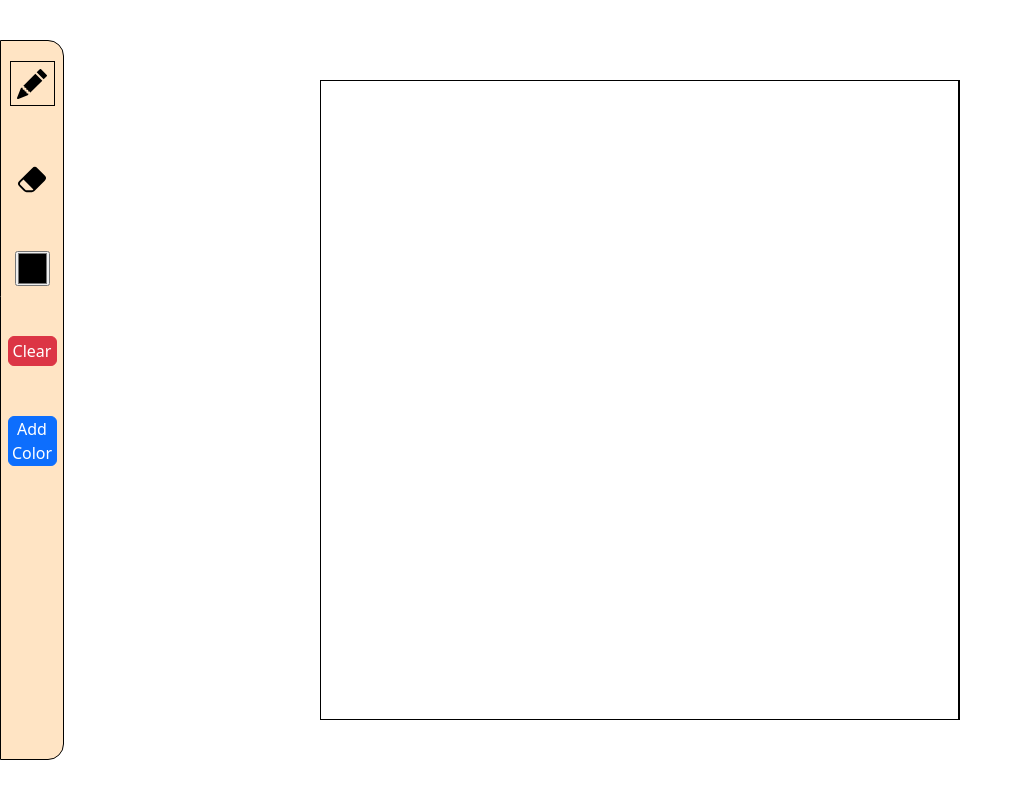
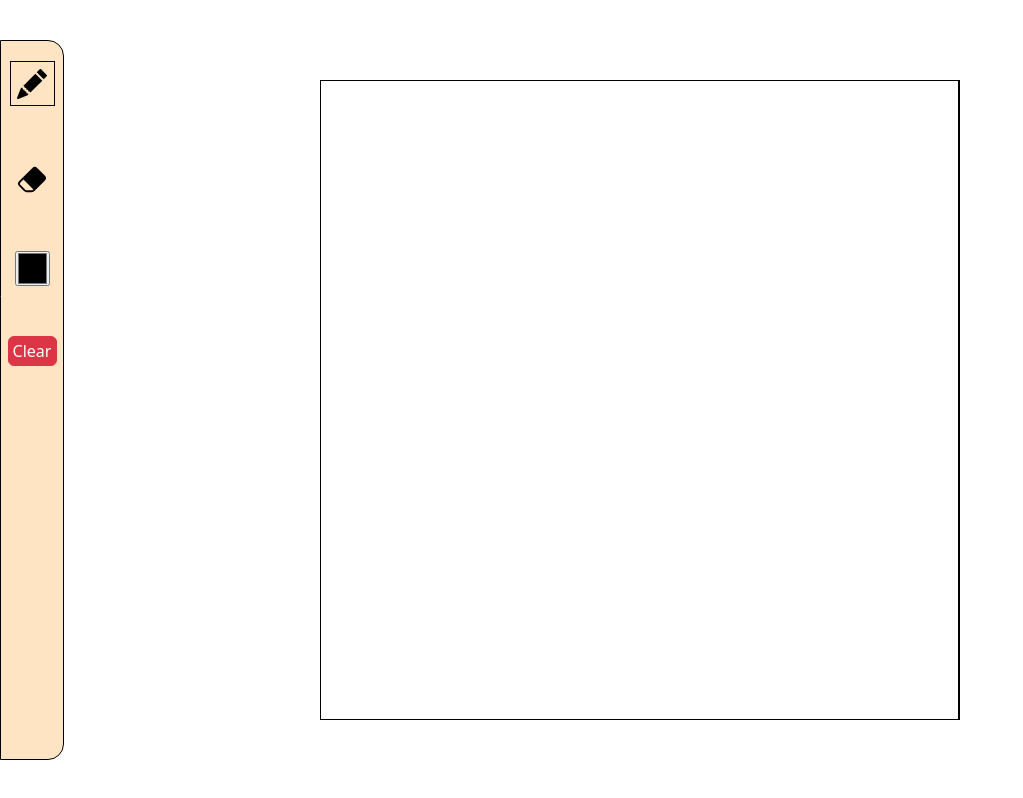
Before and after one commit to Vidyut01/React-Paint, a React (Create React App) app: page / in a window 1280 px wide. Shown: the whole page, without its empty margins (0-1023 px from the left). Built offline with nearby package versions, Linux system fonts and the light colour scheme.

Commit message:
Removed add colour

```diff
--- a/src/components/sidebar/sidebar.jsx
+++ b/src/components/sidebar/sidebar.jsx
@@ -6,6 +6,7 @@ import 'bootstrap/dist/css/bootstrap.css';
 function Sidebar() {
     sessionStorage.setItem("brushcolor", "#000000");
     sessionStorage.setItem("tool", "pen");
+    // let savedColors = getSavedColors();
 
     return (
         <div className="Sidebar">
@@ -20,7 +21,9 @@ function Sidebar() {
 
             <button type="button" id="clear" className="btn btn-danger" onClick={clearBoard}>Clear</button>
 
-            <button type="button" id="color-add" className="btn btn-primary">Add Color</button>
+            {/* <button type="button" id="color-add" className="btn btn-primary" onClick={addColor}>Add Color</button>
+
+            {savedColors} */}
 
 
         </div>
@@ -54,4 +57,45 @@ function clearBoard() {
     }
 }
 
+// function addColor() {
+//     const colorsString = localStorage.getItem("saved-colors");
+//     let colors = [];
+//     if (colorsString !== null) {
+//         colors = JSON.parse(colorsString);
+//     }
+
+//     const currColor = sessionStorage.getItem("brushcolor");
+
+//     for (let i = 0; i < colors.length; i++) {
+//         if (colors[i] === currColor) return;
+//     }
+
+//     if (colors.length < 5) {
+//         colors.push(currColor);
+//     }
+//     else {
+//         for (let i = 0; i < colors.length - 1; i++) {
+//             colors[i] = colors[i + 1];
+//         }
+//         colors[colors.length - 1] = currColor;
+//     }
+//     localStorage.setItem("saved-colors", JSON.stringify(colors));
+//     console.log(colors);
+// }
+
+// function getSavedColors() {
+//     const colorsString = localStorage.getItem("saved-colors");
+//     if (colorsString === null) return [];
+
+//     const colors = JSON.parse(colorsString);
+
+//     let retArray = [];
+//     let button = null;
+//     for (let i = 0; i < colors.length; i++) {
+//         button = <button href="#" onClick={() => {sessionStorage.setItem("brushcolor", colors[i]);}}>{colors[i]}</button>;
+//         retArray.push(button);
+//     }
+//     return retArray;
+// }
+
 export default Sidebar;
```
